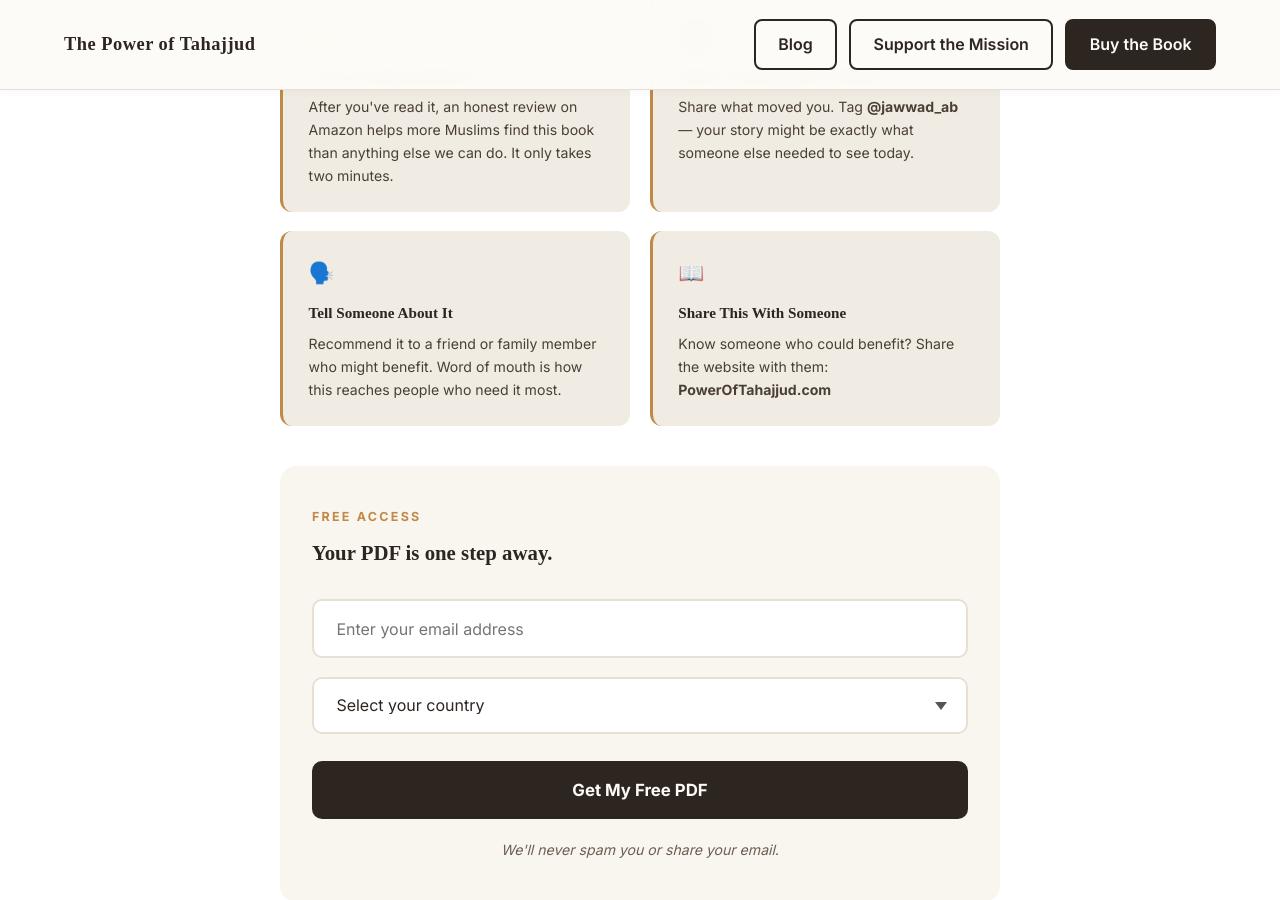
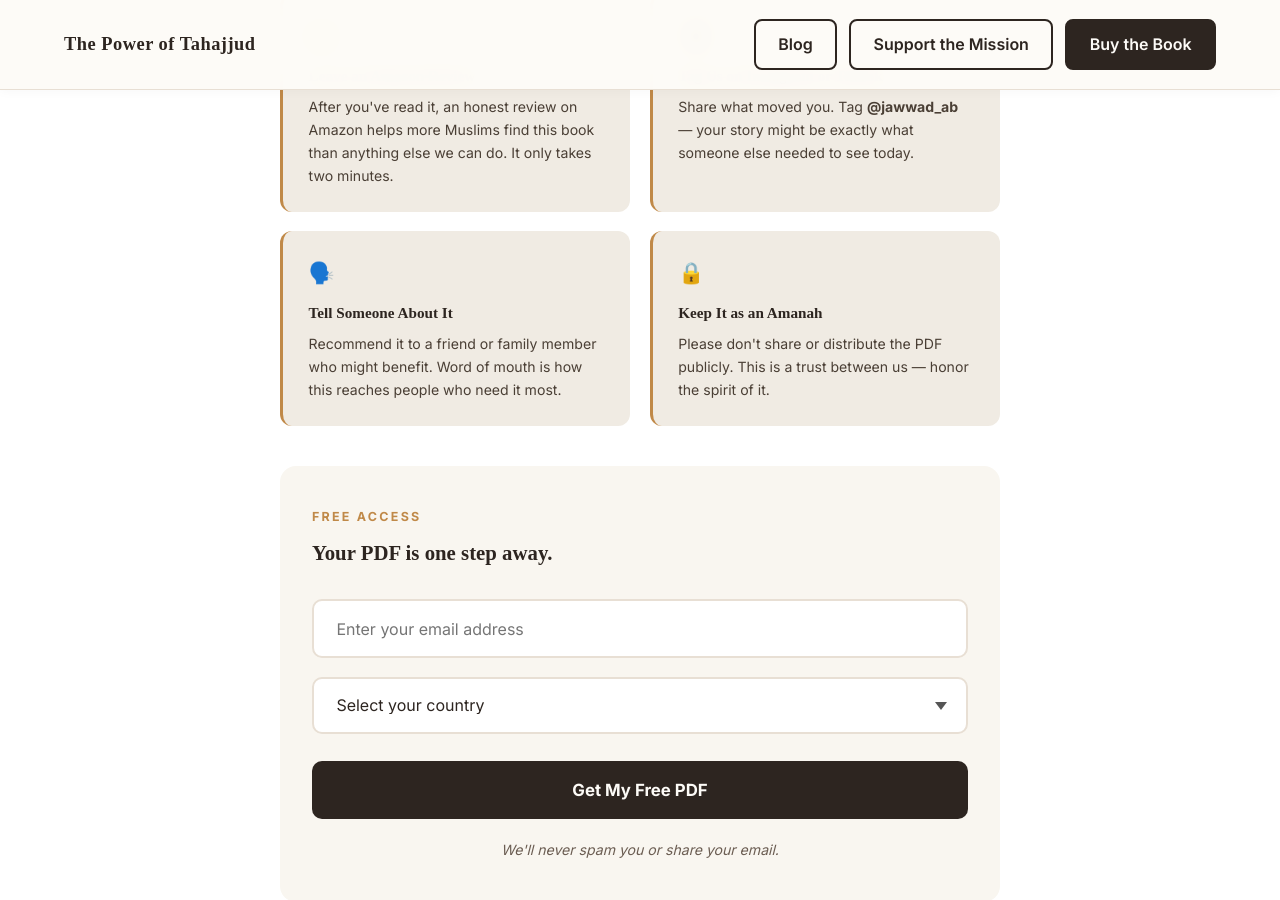
Before and after one commit to Omnitryx-Inc/tahajjud-fe-main, a Jekyll site: the page built from pages/free.html, in a window 1280 px wide and 900 px high, scrolled down 1968 px. Built offline with Jekyll 4.4.1, drawn with Linux system fonts in a browser that asks for light colours; some web fonts are replaced.

Commit message:
adjustments

```diff
--- a/pages/download.html
+++ b/pages/download.html
@@ -727,9 +727,9 @@
             <p class="dl-mobile-tip">
                 <strong>On mobile?</strong> Tap download, then use your browser's share button to save the PDF to your device.
             </p>
-            <!-- <p class="review-amanah">
+            <p class="review-amanah">
                 Please treat this PDF as an amanah — don't distribute it publicly.
-            </p> -->
+            </p>
         </div>
     </div>
 </section>
--- a/pages/free.html
+++ b/pages/free.html
@@ -507,22 +507,13 @@
             </div>
 
             <div class="ask-item">
-                <span class="ask-item-icon">📖</span>
-                <p class="ask-item-title">Share This With Someone</p>
-                <p class="ask-item-body">
-                    Know someone who could benefit? Share the website with them:
-                    <strong>PowerOfTahajjud.com</strong>
-                </p>
-            </div>
-
-            <!-- <div class="ask-item">
                 <span class="ask-item-icon">🔒</span>
                 <p class="ask-item-title">Keep It as an Amanah</p>
                 <p class="ask-item-body">
                     Please don't share or distribute the PDF publicly. This is a
                     trust between us — honor the spirit of it.
                 </p>
-            </div> -->
+            </div>
 
         </div>
 
```
